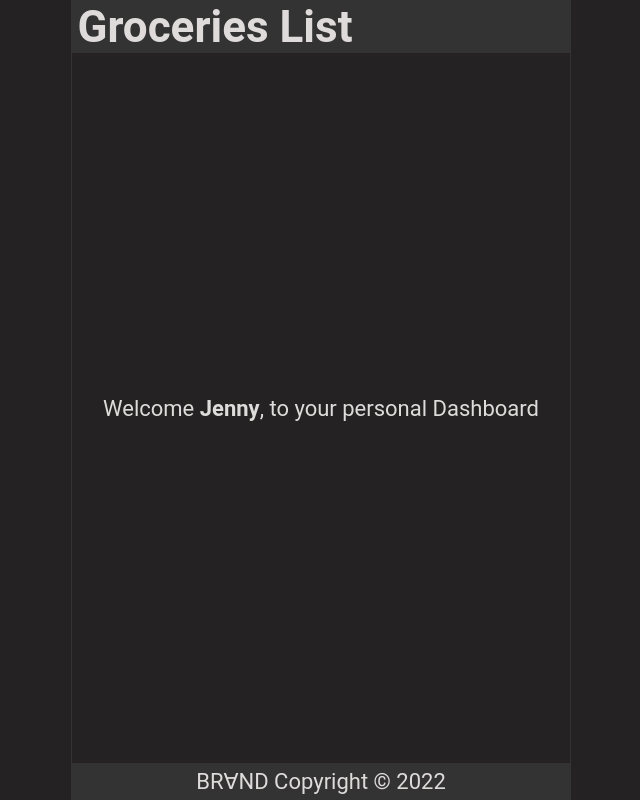
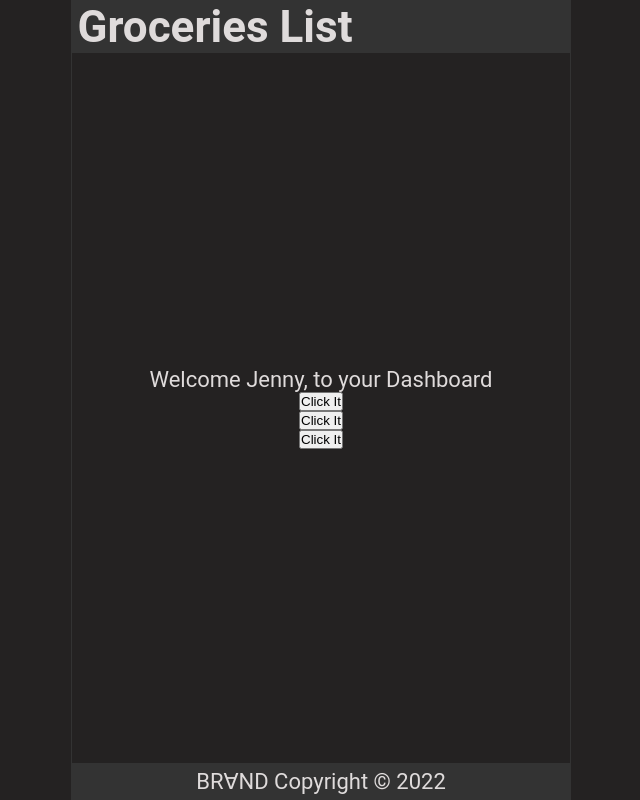
Before and after one commit to peakacode/react-basic, a React (Create React App) app: page / in a window 1280 px wide. Shown: the whole page, without its empty margins (319-959 px from the left). Built offline with nearby package versions, Linux system fonts and the light colour scheme.

Commit message:
05 Click Events

```diff
--- a/src/Content.js
+++ b/src/Content.js
@@ -7,9 +7,26 @@
     return names[int];
   }
 
+  const handleClick = () => {
+    console.log('You clicked it')
+  }
+
+  const handleClick2 = (name) => {
+    console.log(`${name} was clicked`)
+  }
+
+  const handleClick3 = (e) => {
+    console.log(e);
+    console.log(e.target);
+    console.log(e.target.innerText);
+  }
+
   return (
     <main>
-            <p>Welcome <b>{handleNameChange()}</b>, to your personal Dashboard</p>
+      <p onDoubleClick={handleClick}>Welcome {handleNameChange()}, to your Dashboard</p>
+      <button onClick={handleClick}>Click It</button>
+      <button onClick={() => handleClick2('Dan')}>Click It</button>
+      <button onClick={(e) => handleClick3(e)}>Click It</button>
     </main>
   )
 }
```
